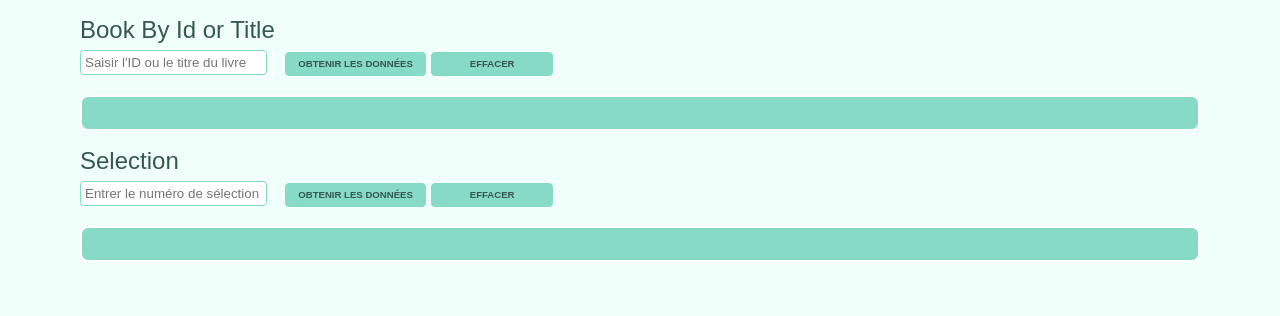
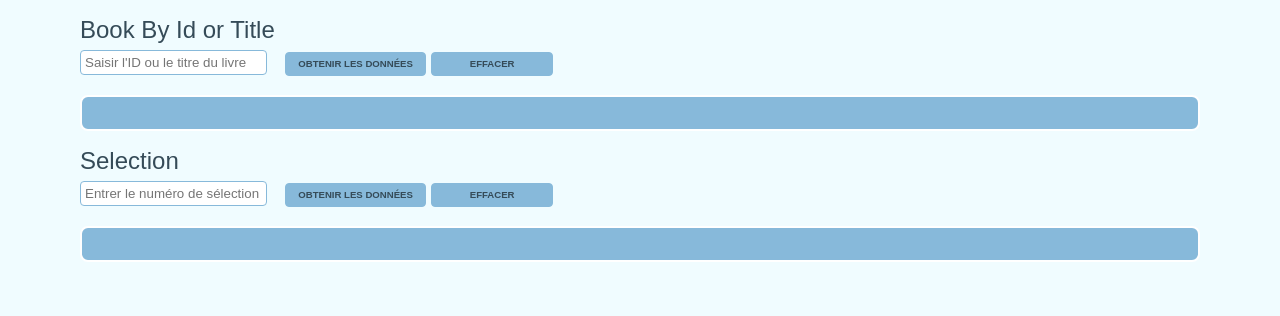
Before and after one commit to JneiraS/AG_Flask, a Flask app: page /spa_api in a window 1280 px wide. Shown: the top 316 px of the page. Run offline with Flask 3, Linux system fonts and the light colour scheme.

Commit message:
style:  chanagement de couleur

```diff
--- a/pg_app/static/css/style_sap.css
+++ b/pg_app/static/css/style_sap.css
@@ -1,8 +1,8 @@
 :root {
-  --font-color: rgb(69, 116, 104);
-  --font-color-darker: rgb(53, 88, 80);
-  --main-color: rgb(135, 218, 197);
-  --secondary-color: rgb(240, 255, 249);
+  --font-color: rgb(69, 89, 116);
+  --font-color-darker: rgb(53, 75, 88);
+  --main-color: rgb(135, 185, 218);
+  --secondary-color: rgb(240, 252, 255);
 }
 
 
```
